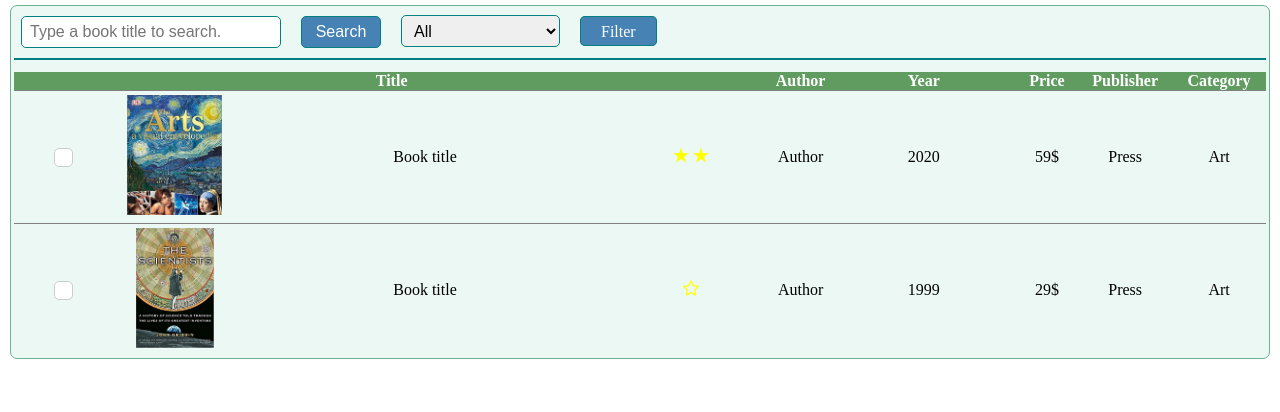
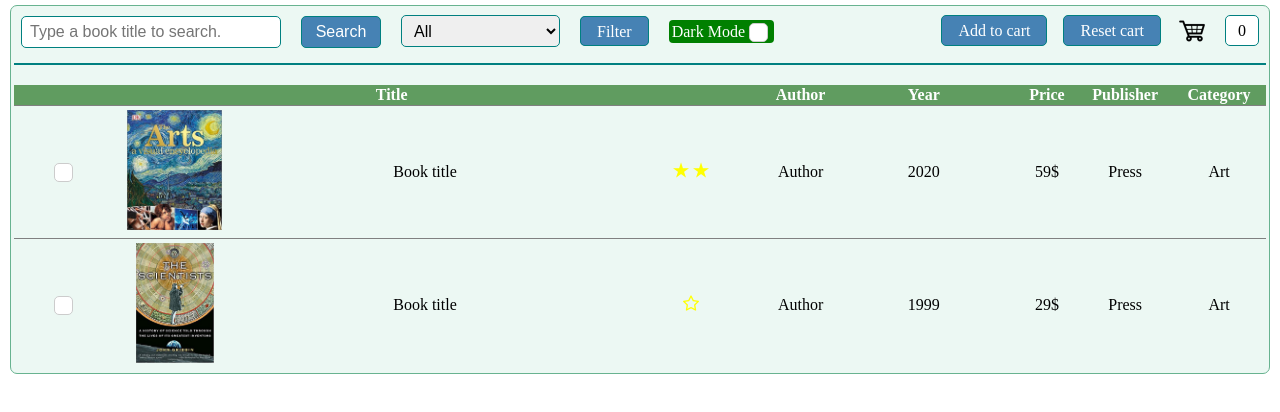
Before and after one commit to 1lch2/OnlineBookStore, a plain HTML site: page index.html in a window 1280 px wide. Shown: the part 80-492 px from the top of the page. Drawn offline with Linux system fonts and the light colour scheme; no server answers.

Commit message:
darkmode in progress

```diff
--- a/css/style.css
+++ b/css/style.css
@@ -1,7 +1,7 @@
-* {
+/* * {
     margin: 0;
     padding: 0;
-}
+} */
 
 body{
     margin: 0;
@@ -88,21 +88,87 @@ select{
 
 }
 
-#filter{
+form a{
     margin-left: 1em;
     background-color: steelblue;
     border: 1px solid teal;
     border-radius: 5px;
     color: white;
-    padding: 0.35em 1.25em;
+    padding: 0.35em 1em;
     text-align: center;
     text-decoration: none;
     font-size: 1em;
     transition-duration: 0.3s;
 }
-#filter:hover{
+form a:hover{
     background-color: white;
     color: black;
+}
+
+a#addcart, a#resetcart{
+    float: right;
+}
+
+img#cart{
+    height: 80%;
+    width: auto;
+    float: right;
+    margin-left: 1em;
+}
+
+a#cartnum{
+    float: right;
+    background-color: white;
+    border: 1px solid teal;
+    border-radius: 5px;
+    color: black;
+    padding: 0.35em 0.75em;
+    text-align: center;
+    text-decoration: none;
+    font-size: 1em;
+}
+
+form label{
+    display: inline;
+    align-items: center;
+    justify-content: center;
+    margin-left: 1em;
+    background-color: green;
+    color: white;
+    border-radius: 4px;
+    padding: 3px;
+}
+
+form label input[type="checkbox"]{
+    -webkit-appearance: none;
+    appearance: none;
+    outline: none;
+    width: 19px;
+    height: 19px;
+    cursor: pointer;
+    vertical-align: middle;
+    background: #fff;
+    border: 1px solid #ccc;
+    border-radius: 5px;
+    position: relative;
+}
+
+form label input[type="checkbox"]:checked::after{
+    content: "\2713";
+    display: block;
+    position: absolute;
+    top: -1px;
+    left: -1px;
+    right: 0;
+    bottom: 0;
+    width: 17px;
+    height: 17px;
+    line-height: 10px;
+    border: 1px solid #ccc;
+    border-radius: 5px;
+    color: rgb(0, 75, 161);
+    font-size: 2em;
+    font-weight: bold;
 }
 
 section{
@@ -141,7 +207,7 @@ td{
     text-align: center;
 }
 
-label { /*flex布局让子元素水平垂直居中*/
+td label { /*flex布局让子元素水平垂直居中*/
     display: flex;
     align-items: center;
     justify-content: center;
--- a/index.html
+++ b/index.html
@@ -28,6 +28,11 @@
                 <option value="engineer">Engineering</option>
             </select>
             <a id="filter" onclick="filterItem()">Filter</a>
+            <label>Dark Mode<input type="checkbox" id="dark" onclick="darkMode()"></label>
+            <a id="cartnum">0</a>
+            <img id="cart" src="./images/shopping_cart.png">
+            <a id="resetcart" onclick="resetCart()">Reset cart</a>
+            <a id="addcart" onclick="addCart()">Add to cart</a>
         </form>
         <hr />
         <section id="shelf">
--- a/js/main.js
+++ b/js/main.js
@@ -20,7 +20,7 @@ function createRow(data){
     // Write table row.
     for (var i in data){
         var row = table.insertRow(-1);
-        row.setAttribute("id", "row"+i);
+        row.setAttribute("class", "row"+i);
         for(var j = 0; j < 9; j++){
             var cell = row.insertCell(-1);
             switch(true){
@@ -87,8 +87,6 @@ function loadElements() {
     );
 }
 
-window.onload = loadElements();
-
 // Filter items based on selection.
 function filterItem(){
     var selection = document.getElementById("select");
@@ -98,14 +96,23 @@ function filterItem(){
     }
 }
 
-// Highlight items based on search.
-function highlightItem(){
-    //TODO: highlight
-}
+// Darkmode
+function darkMode(){
+    var darkbox = document.getElementById("dark");
+    var checkstat = darkbox.checked;
+    var container = document.getElementById("container");
+    if(checkstat){
+        container.style.backgroundColor = "black";
+        container.style.color = "white";
 
-// Darkmode
-function turnoffLight(){
-    //TODO: darkmode checkbox
+        var rows = document.getElementsByClassName()
+        //TODO: hover
+        //TODO: highlight
+
+    }else if(!checkstat){
+        container.style.backgroundColor = "rgb(236, 248, 243)";
+        container.style.color = "black";
+    }
 }
 
 // Add to cart
@@ -116,3 +123,17 @@ function addCart(){
 function resetCart(){
     //TODO: reset cart
 }
+
+// Highlight items based on search.
+function highlightItem(){
+    //TODO: highlight
+}
+
+function search(){
+    //TODO: serach
+}
+
+// Onload event.
+window.onload = function(){
+    this.loadElements();
+}
```
